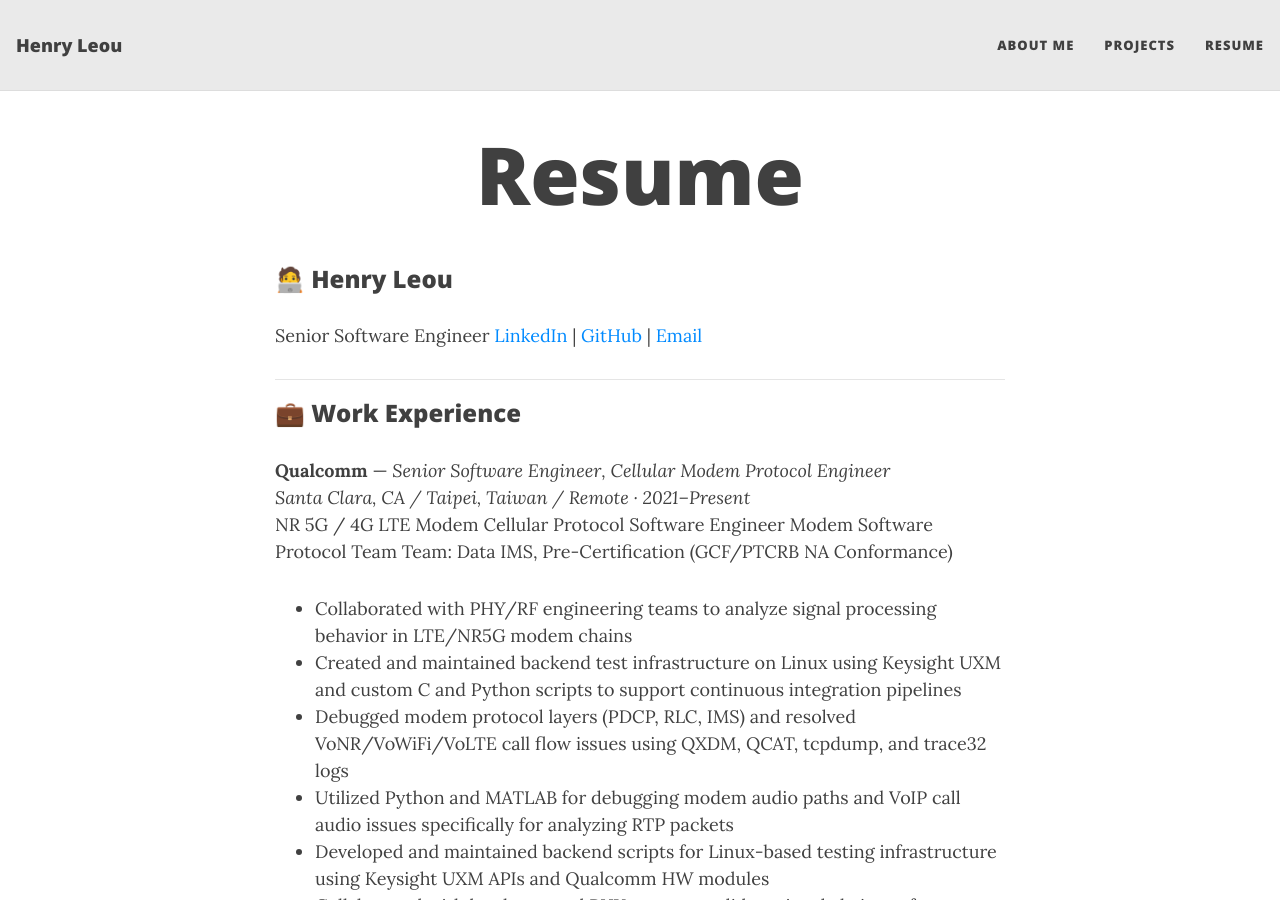
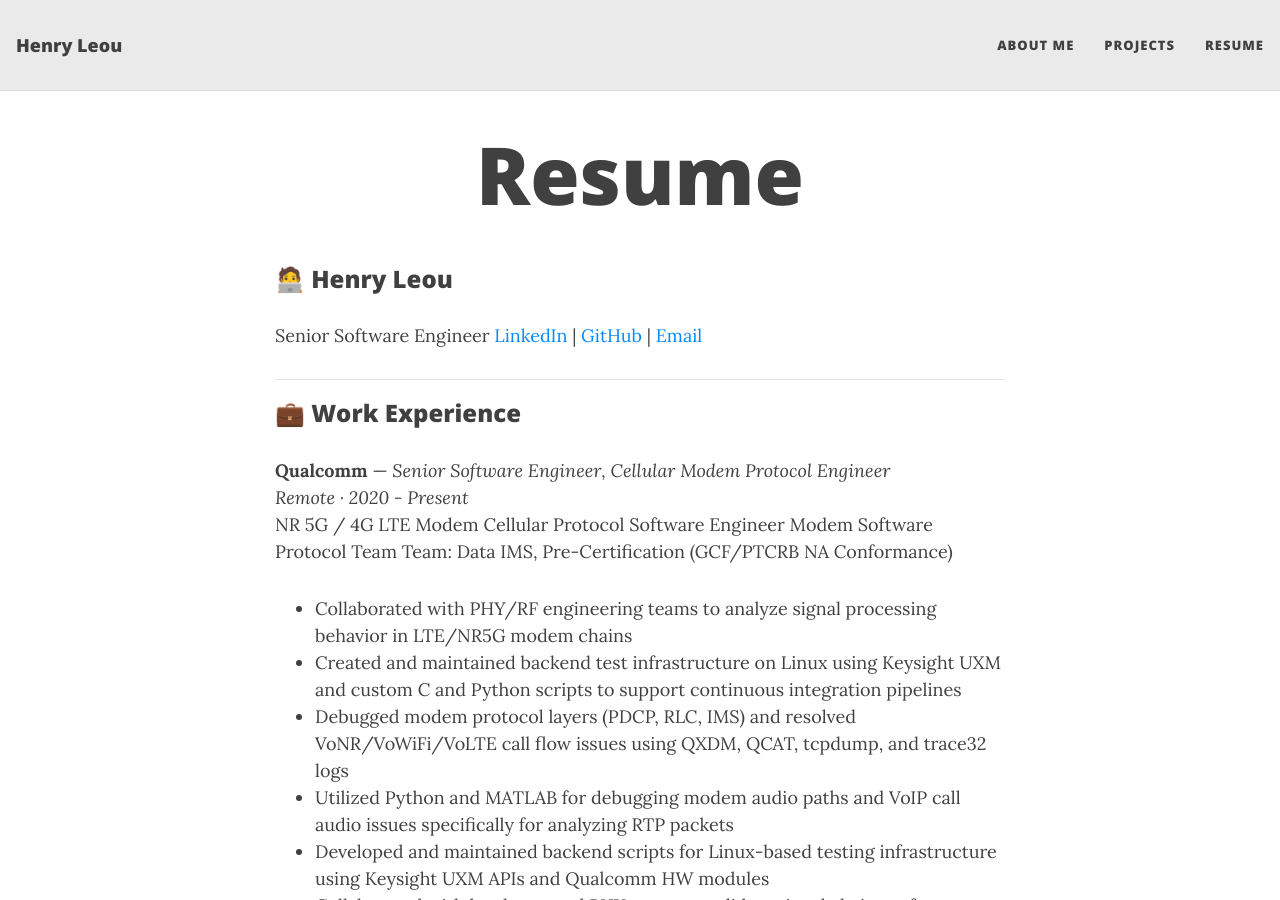
Before and after one commit to henryleou/henryleou.github.io, a Jekyll site: the page built from resume.md, in a window 1280 px wide and 900 px high. Built offline with Jekyll 4.4.1, drawn with Linux system fonts in a browser that asks for light colours.

Commit message:
update resume

```diff
--- a/resume.md
+++ b/resume.md
@@ -12,7 +12,8 @@ Senior Software Engineer
 
 ### 💼 Work Experience
 **Qualcomm** — *Senior Software Engineer, Cellular Modem Protocol Engineer*
-*Santa Clara, CA / Taipei, Taiwan / Remote · 2021–Present*
+*Remote · 2020 - Present*
+<!-- *Santa Clara, CA / Taipei, Taiwan / Remote · 2020–Present* -->
 NR 5G / 4G LTE Modem Cellular Protocol Software Engineer
 Modem Software Protocol Team
 Team: Data IMS, Pre-Certification (GCF/PTCRB NA Conformance)
```
